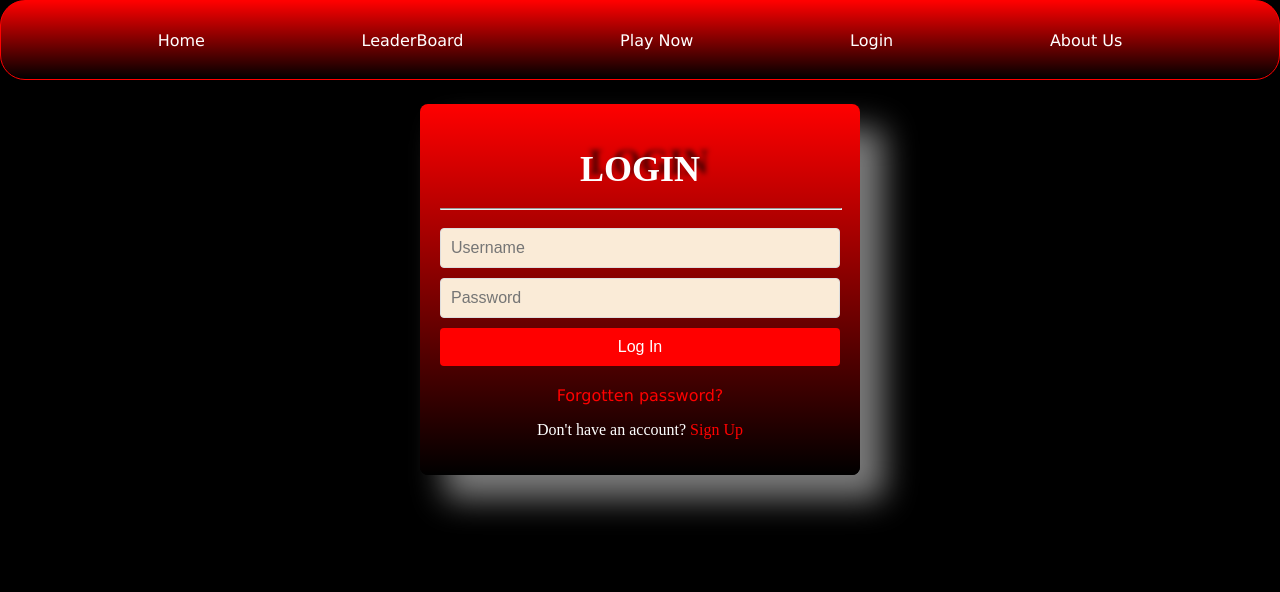
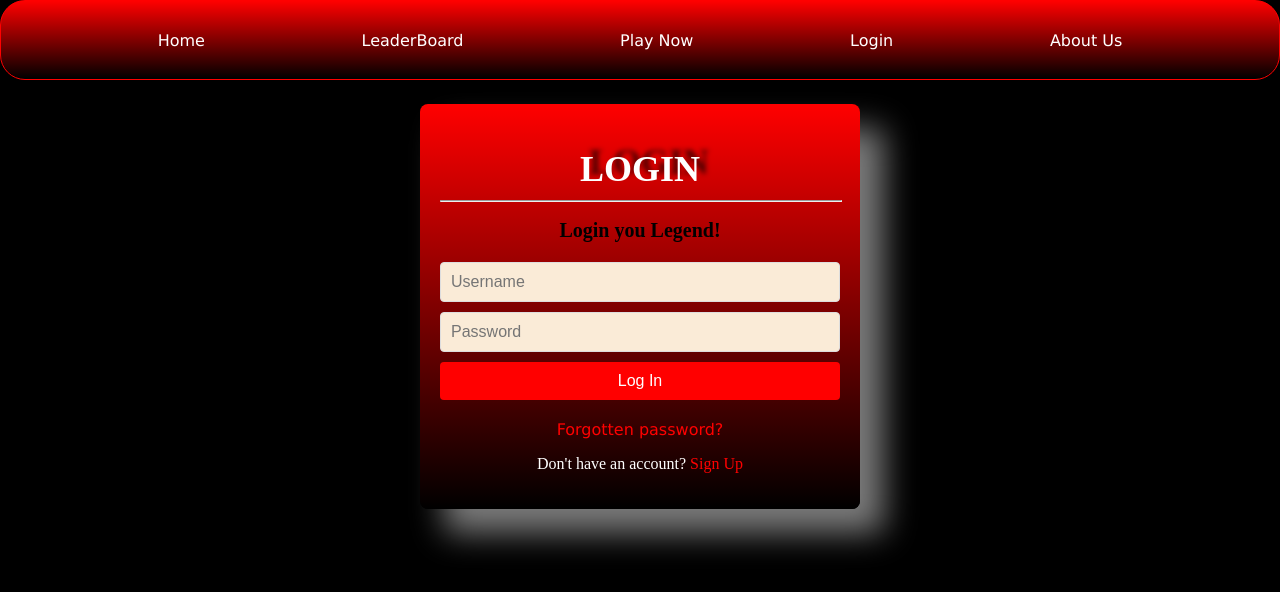
Before and after one commit to 4-Team-Arc/Lemon-Larry, a React (Vite) app: page /Login in a window 1280 px wide. Shown: the top 592 px of the page. Built offline with nearby package versions, Linux system fonts and the light colour scheme.

Commit message:
adding functionality to login/register

```diff
--- a/src/components/loginPage.jsx
+++ b/src/components/loginPage.jsx
@@ -1,20 +1,66 @@
 import { useState, useEffect } from "react";
+import axios from 'axios';
 
 const RegisterLogin = () => {
   const [isRegister, setIsRegister] = useState(false);
 
+  const [formData, setFormData] =useState({
+    firstName: "",
+    lastName: "",
+    email: "",
+    username: "",
+    password: ""
+  });
+  const [error, setError] =useState("")
+
   const toggleForm = () => {
     setIsRegister(!isRegister);
+    setError("")
+  };
+
+  const updateData = (event) =>{
+    setFormData({...formData, [event.target.name]: event.target.value});
+  };
+
+  const formSubmit = async (e) => {
+    e.preventDefault();
+    if (isRegister) {
+      // Registration API call
+      try {
+        const response = await axios.post("/api/users", {
+          email: formData.email,
+          username: formData.username,
+          password: formData.password
+        });
+        alert(response.data.message);
+        setIsRegister(false); // Switch to login form after successful registration
+      } catch (error) {
+        setError(error.response.data.message || "Registration failed");
+      }
+    } else {
+      // Login API call
+      try {
+        const response = await axios.post("/api/auth/login", {
+          username: formData.username,
+          password: formData.password
+        });
+        alert(response.data.message);
+        localStorage.setItem("token", response.data.token);
+      } catch (error) {
+        setError(error.response.data.message || "Login failed");
+      }
+    }
   };
 
   return (
     <div className="container">
       <div className="login-section">
-        <h1>LOGIN</h1>
         {isRegister ? (
           <div>
+            <h1>Register</h1>
+            <hr></hr>
             <h2>Create a new account</h2>
-            <form className="register-form">
+            <form className="register-form" onSubmit={formSubmit}>
               <input type="text" placeholder="First Name" required />
               <input type="text" placeholder="Last Name" required />
               <input type="email" placeholder="Email" required />
@@ -32,9 +78,11 @@ const RegisterLogin = () => {
           </div>
         ) : (
           <div>
-            <form className="login-form">
-              <hr width="100%"></hr>
-              <input type="email" placeholder="Username" required />
+            <h1>LOGIN</h1>
+            <hr width="100%"></hr>
+            <h2>Login you Legend!</h2>
+            <form className="login-form" onSubmit={formSubmit}>
+              <input type="text" placeholder="Username" required />
               <input type="password" placeholder="Password" required />
               <button type="submit" className="login-button">
                 Log In
--- a/src/index.css
+++ b/src/index.css
@@ -129,7 +129,8 @@ a{
 
 .forgot-password:hover,
 .toggle-link:hover {
-  text-shadow:  5vh 5vh 3vh white;
+  text-shadow:  2vh -1vh 4px rgb(255, 0, 0);
+  color:white;
 }
 
 p{
```
